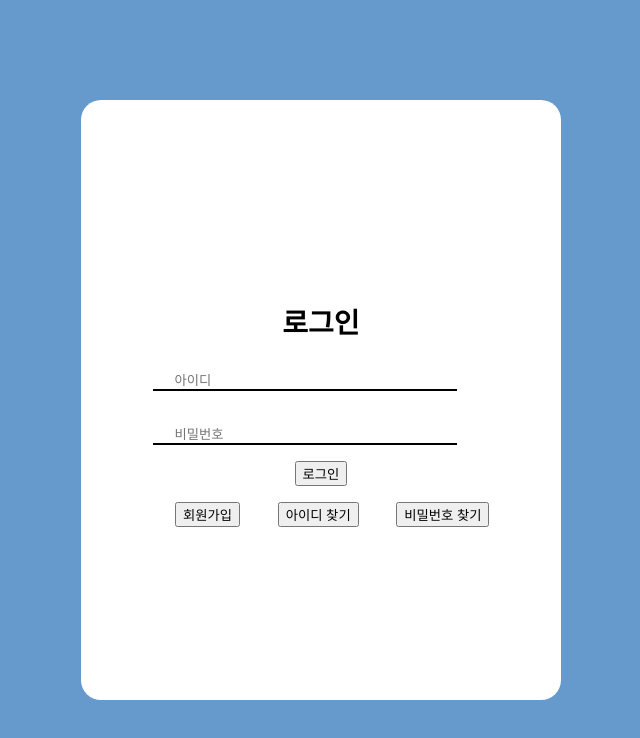
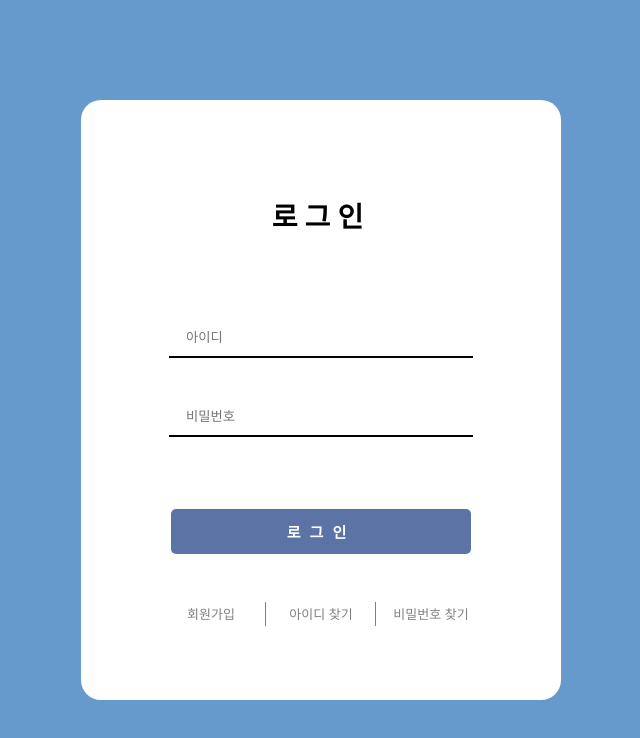
Before and after one commit to jungseok0815/ALLWays, a React (Create React App) app in the folder frontend/: page /loginform in a window 1280 px wide. Shown: the top 738 px of the page, without its empty margins (319-959 px from the left). Built offline with nearby package versions, Linux system fonts and the light colour scheme.

Commit message:
# LoginForm.css 수정

```diff
--- a/frontend/src/components/login/LoginForm.css
+++ b/frontend/src/components/login/LoginForm.css
@@ -1,5 +1,6 @@
 #loginp {
   font-size: 28px;
+  letter-spacing: 7px;
 }
 
 .box2 {
@@ -7,21 +8,82 @@
   width: 480px;
   height: 600px;
   display: flex;
+  flex-direction: column;
   justify-content: center; /* 가로 가운데 정렬 */
   align-items: center; /* 세로 가운데 정렬 */
+  text-align: center;
   border-radius: 20px;
 }
 
+.loginspacing1 {
+  height: 3.5em;
+}
 input {
   width: 300px;
+  height: 35px;
   border: none;
   border-bottom: 2px solid black;
+  margin: auto;
 }
 
 input::placeholder {
-    padding-left: 20px; /* 원하는 만큼 왼쪽 패딩 추가 */
+  position: relative;
+  padding-left: 15px;
+  padding-bottom: 10px;
 }
 
-.spacing {
-    height: 2em;
+.loginspacing {
+  height: 2.5em;
 }
+
+.loginspacing2 {
+  height: 3.5em;
+}
+
+.loginspacing3 {
+  height: 1.5em;
+}
+
+.idpw {
+  display: flex;
+  align-items: center;
+  justify-content: center;
+}
+
+.loginbtn {
+  width: 300px;
+  height: 45px;
+  border: none;
+  border-radius: 5px;
+  background-color: rgba(051, 82, 143, 0.8);
+  color: white;
+  font-weight: bold;
+  font-size: 15px;
+  letter-spacing: 9px;
+  text-align: center;
+}
+
+.idpw button {
+  width: 110px;
+  height: 40px;
+  border: none;
+  border-radius: 5px;
+  color: grey;
+  font-size: 11px;
+  background: none;
+  margin: 0;
+  position: relative;
+  font-size: 13px;
+}
+
+.idpw button:not(:last-child)::after {
+  content: "";
+  position: absolute;
+  top: 50%; /* 세로선을 버튼 위아래 중앙으로 정렬 */
+  transform: translateY(-50%); /* 세로선의 높이의 절반만큼 위로 이동 */
+  right: 0;
+  width: 0.6px;
+  height: 60%; /* 세로선 높이 조정 */
+  background-color: grey;
+  margin-left: 10px; /* 세로선과 버튼 사이의 간격 조정 */
+}
--- a/frontend/src/components/login/LoginForm.js
+++ b/frontend/src/components/login/LoginForm.js
@@ -42,30 +42,34 @@ function LoginForm() {
       <div className="box2">
         <form onSubmit={handleSubmit}>
           <p id="loginp">로그인</p>
+          <div className="loginspacing1"></div>
+          <div className="input-container">
           <input
             type="text"
             value={id}
             placeholder="아이디"
             onChange={(e) => setId(e.target.value)}
           />
-          <div className="spacing"></div>
+          <div className="loginspacing"></div>
           <input
             type="password"
             value={password}
             placeholder="비밀번호"
             onChange={(e) => setPassword(e.target.value)}
           />
+          </div>
+          <div className="loginspacing2"></div>
           <p>
-            <button type="submit">로그인</button>
+            <button type="submit" className="loginbtn">로그인</button>
           </p>
-          &nbsp;&nbsp;&nbsp;&nbsp;&nbsp;
-          <button onClick={() => navigate("/join")}>회원가입</button>
-          &nbsp;&nbsp;&nbsp;&nbsp;&nbsp;
-          <button onClick={() => navigate("/FindId")}>아이디 찾기</button>
-          &nbsp;&nbsp;&nbsp;&nbsp;&nbsp;
-          <button onClick={() => navigate("/FindPassword")}>
-            비밀번호 찾기
-          </button>
+          <div className="loginspacing3"></div>
+          <div className="idpw">
+            <button onClick={() => navigate("/join")}>회원가입</button>
+            <button onClick={() => navigate("/FindId")}>아이디 찾기</button>
+            <button onClick={() => navigate("/FindPassword")}>
+              비밀번호 찾기
+            </button>
+          </div>
         </form>
       </div>
     </div>
```
Lines whose indentation alone changed are shown as unchanged.
